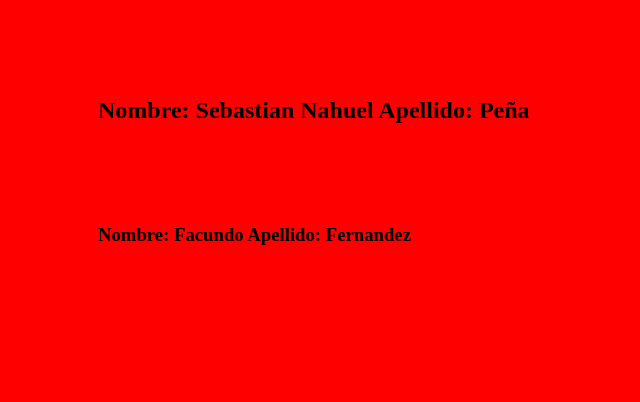
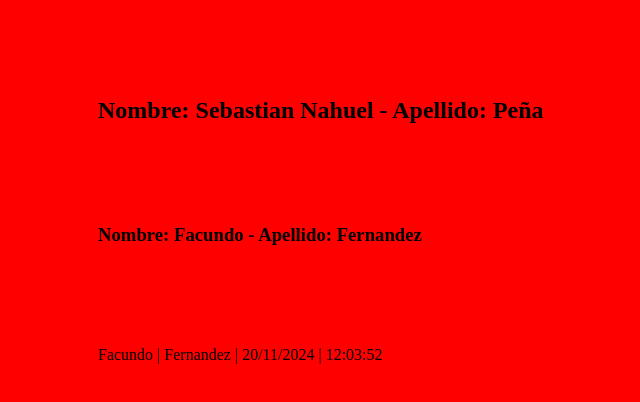
Before and after one commit to JMSuarezSzubartowski/-TP_SO_I4_Equipo_105-, a plain HTML site: page index.html in a window 1280 px wide. Shown: the part 240-642 px from the top of the page, without its empty margins (202-842 px from the left). Drawn offline with Linux system fonts and the light colour scheme.

Commit message:
Punto 18

```diff
--- a/index.html
+++ b/index.html
@@ -10,11 +10,12 @@
 </head>
 <body>
 <h1>Control de versiones</h1>
-<h2>Nombre: Sebastian Nahuel
+<h2>Nombre: Sebastian Nahuel -
     Apellido: Peña
 </h2>
-<h3>Nombre: Facundo
+<h3>Nombre: Facundo -
     Apellido: Fernandez
 </h3>
+<p>Facundo | Fernandez | 20/11/2024 | 12:03:52</p>
 </body>
 </html>
```
